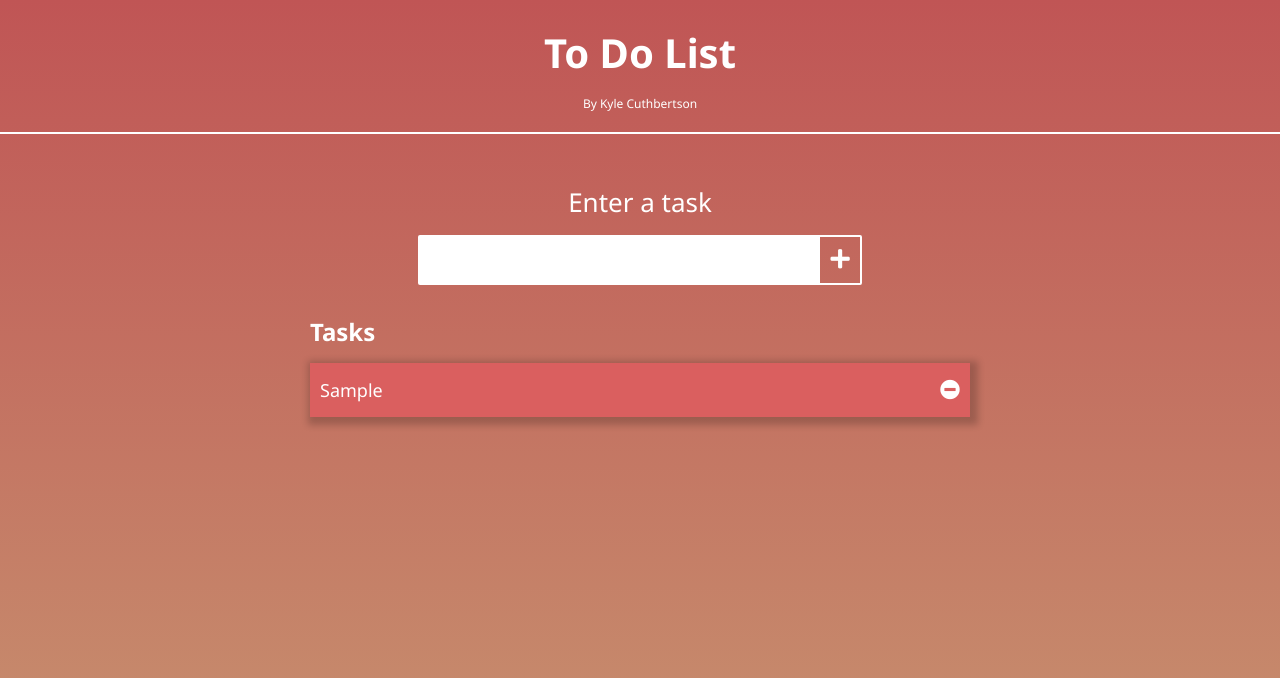
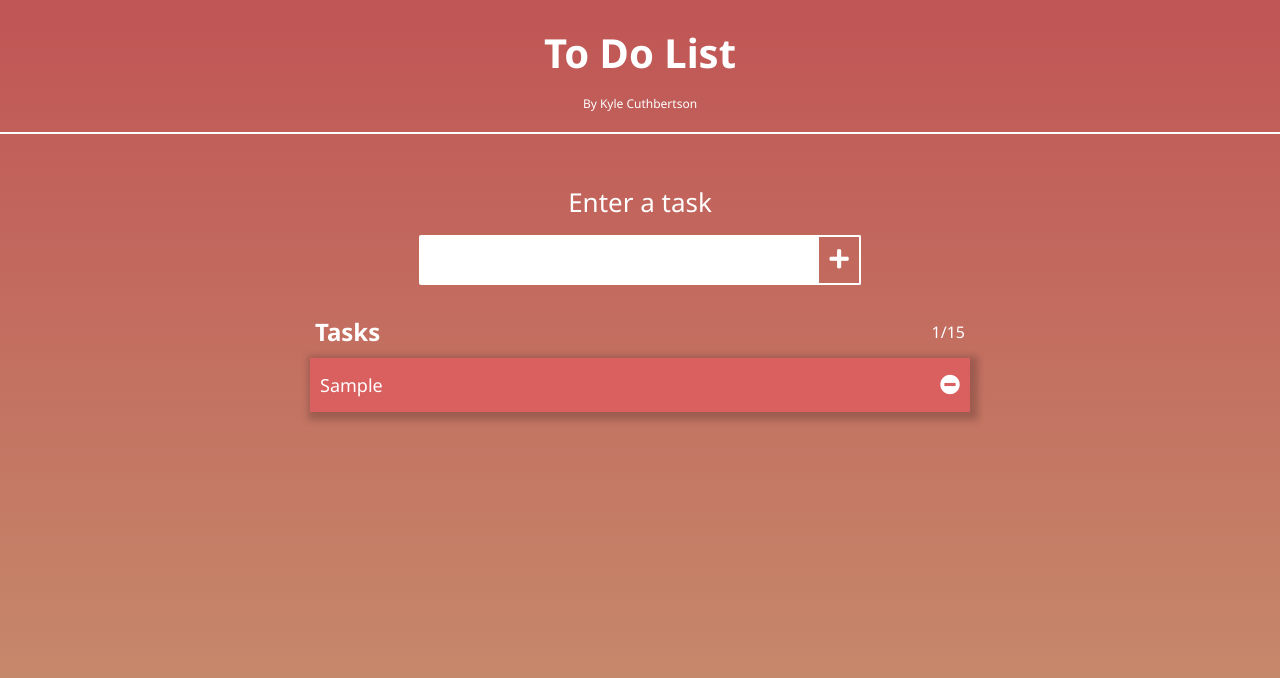
Before and after one commit to KyleCuthbertson/react-todo-list, a React (Create React App) app: page / in a window 1280 px wide. Both pictures are taken after typing "Sample" into the empty fields and a click on the button 840 px from the left and 260 px from the top of the page. Shown: the top 678 px of the page. Built offline with nearby package versions, Linux system fonts and the light colour scheme.

Commit message:
Added styling and limit feature

```diff
--- a/src/App.css
+++ b/src/App.css
@@ -43,3 +43,26 @@ h1, h2, h3, h4, h5, h6, * {
   transform: translate(0, -10px);
   transition: all 300ms ease-in;
 }
+
+
+.transitionTask-enter {
+  opacity: 0;
+  transform: translate(-50px, 0);
+}
+
+.transitionTask-enter-active {
+  opacity: 1;
+  transform: translate(0, 0);
+  transition: all 300ms ease-in;
+}
+
+.transitionTask-exit {
+  opacity: 1;
+  transform: translate(0, 0);
+}
+
+.transitionTask-exit-active {
+  opacity: 0;
+  transform: translate(0, 0);
+  transition: all 300ms ease-out;
+}
--- a/src/components/AddButton.js
+++ b/src/components/AddButton.js
@@ -5,6 +5,7 @@ const Button = styled.button`
   min-height: 50px;
   padding: 5px 10px;
   border: 2px solid #FFF;
+  border-left: 0;
   border-top-right-radius: 2px;
   border-bottom-right-radius: 2px;
   color: #FFF;
--- a/src/components/Main.js
+++ b/src/components/Main.js
@@ -37,12 +37,14 @@ const Main = () => {
 
   const [tasks, setTasks] = useState([]);
   const [isError, setIsError] = useState(false);
+  const [errorMessage, setErrorMessage] = useState(null);
 
   // Add task to list
   const addTask = (event) => {
     event.preventDefault();
     let inputValue = document.querySelector("#taskinput").value;
     if (inputValue !== "" || inputValue.length !== 0) {
+      if (tasks.length < 15) {
         const timestamp = Date.now();
         setTasks([
           {
@@ -53,10 +55,18 @@ const Main = () => {
       ]);
       document.querySelector("form").reset();
       setIsError(false);
+      }
+      else {
+        setIsError(true);
+        setErrorMessage("Maximum tasks reached!");
+        console.log("error");
+      }
     } else {
       setIsError(true);
+      setErrorMessage("Can't leave this empty!");
       setTimeout(function() { // Timeout for error message to show
         setIsError(false);
+        setErrorMessage(null);
       }, 3000);
     }
   }
@@ -84,7 +94,7 @@ const Main = () => {
       <CSSTransition in={isError} timeout={750} classNames="transition" unmountOnExit={true}>
         <ErrorText>
           <i className="fas fa-exclamation-circle"></i>
-          <p>Can't leave this empty!</p>
+          <p>{errorMessage}</p>
         </ErrorText>
       </CSSTransition>
 
--- a/src/components/Task.js
+++ b/src/components/Task.js
@@ -51,7 +51,7 @@ const Task = (props) => {
     <>
       <TransitionGroup component={TaskList}>
         {tasks.map((task) => (
-          <CSSTransition key={task.id} timeout={300} classNames="transition">
+          <CSSTransition key={task.id} timeout={300} classNames="transitionTask">
             <li key={task.id}>
               <p>{task.name}</p>
               <button onClick={() => {removeTask(task.id)}}><i className="fas fa-minus-circle"></i></button>
--- a/src/components/TaskGroup.js
+++ b/src/components/TaskGroup.js
@@ -8,8 +8,15 @@ const GroupList = styled.div`
   padding: 10px 20px;
   box-sizing: border-box;
   max-width: 700px;
+  .numOfTasks {
+    display: flex;
+    justify-content: space-between;
+    align-items: center;
+    padding: 0 5px;
+    margin-bottom: 10px;
+  }
   h2 {
-    padding-bottom: 15px;
+
   }
 `
 
@@ -19,7 +26,7 @@ const TaskGroup = (props) => {
   return (
     <>
       <GroupList>
-        {taskList.length > 0 ? <h2>Tasks</h2> : ""}
+        {taskList.length > 0 ? <div className="numOfTasks"><h2>Tasks</h2><p>{taskList.length}/15</p></div> : ""}
         <Task
           tasks={taskList}
           removeTask={remove}
```
Lines whose indentation alone changed are shown as unchanged.
